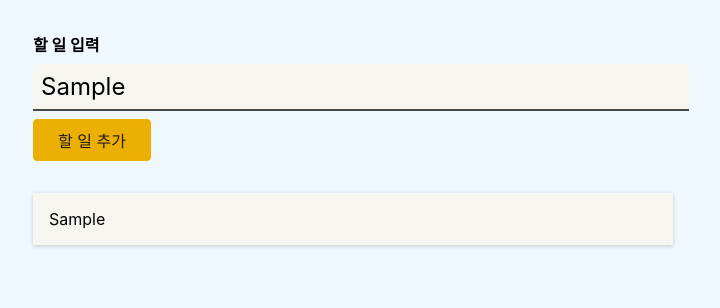
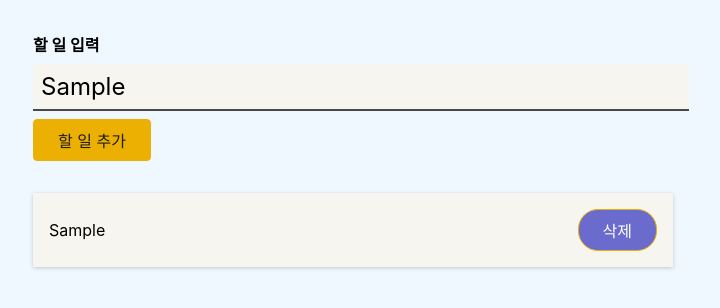
Before and after one commit to pji0219/react-ts, a React (Create React App) app: page / in a window 1280 px wide. Both pictures are taken after typing "Sample" into the empty fields and a click on the button "할 일 추가". Shown: the top 308 px of the page, without its empty margins (287-1007 px from the left). Built offline with nearby package versions, Linux system fonts and the light colour scheme.

Commit message:
styled-components props, extends

```diff
--- a/src/components/NewTodo.tsx
+++ b/src/components/NewTodo.tsx
@@ -31,12 +31,18 @@ const NewTodo: React.FC = () => {
     <TodoForm onSubmit={submitHandler}>
       <label htmlFor='text'>할 일 입력</label>
       <input type='text' id='text' ref={todoInputRef} />
-      <Btn type='submit'>할 일 추가</Btn>
+      <Btn type='submit' primary>
+        할 일 추가
+      </Btn>
     </TodoForm>
   );
 };
 
 export default NewTodo;
+
+type Color = {
+  primary: boolean;
+};
 
 const TodoForm = styled.form`
   width: 40rem;
@@ -63,9 +69,9 @@ const TodoForm = styled.form`
     margin-bottom: 0.5rem;
   }
 `;
-export const Btn = styled.button`
+export const Btn = styled.button<Color>`
   font: inherit;
-  background-color: #ebb002;
+  background-color: ${({ primary }) => (primary ? '#ebb002' : '#6b6bcd')};
   border: 1px solid #ebb002;
   color: #201d0f;
   padding: 0.5rem 1.5rem;
@@ -74,7 +80,7 @@ export const Btn = styled.button`
 
   &:hover,
   &:active {
-    background-color: #ebc002;
-    border-color: #ebc002;
+    background-color: ${({ primary }) => (primary ? '#ebc002' : 'skyblue')};
+    border-color: ${({ primary }) => (primary ? '#ebc002' : 'skyblue')};
   }
 `;
--- a/src/components/TodoText.tsx
+++ b/src/components/TodoText.tsx
@@ -2,6 +2,7 @@ import { useContext } from 'react';
 import styled from 'styled-components';
 
 import { TodoContext } from '../context/TodoContext';
+import { Btn } from './NewTodo';
 
 type Props = {
   id: string;
@@ -15,7 +16,14 @@ const TodoText: React.FC<Props> = ({ text, id }) => {
     onRemoveTodo(id);
   };
 
-  return <Todo onClick={removeTodoHandler}>{text}</Todo>;
+  return (
+    <Todo>
+      {text}
+      <RemoveBtn primary={false} onClick={removeTodoHandler}>
+        삭제
+      </RemoveBtn>
+    </Todo>
+  );
 };
 
 export default TodoText;
@@ -25,4 +33,17 @@ const Todo = styled.li`
   box-shadow: 0 1px 4px rgba(0, 0, 0, 0.2);
   padding: 1rem;
   background-color: #f7f5ef;
+  display: flex;
+  justify-content: space-between;
+  align-items: center;
 `;
+
+const RemoveBtn = styled(Btn)`
+  border-radius: 20px;
+  color: #fff;
+
+  &:hover,
+  &:active {
+    color: #222;
+  }
+`;
```
